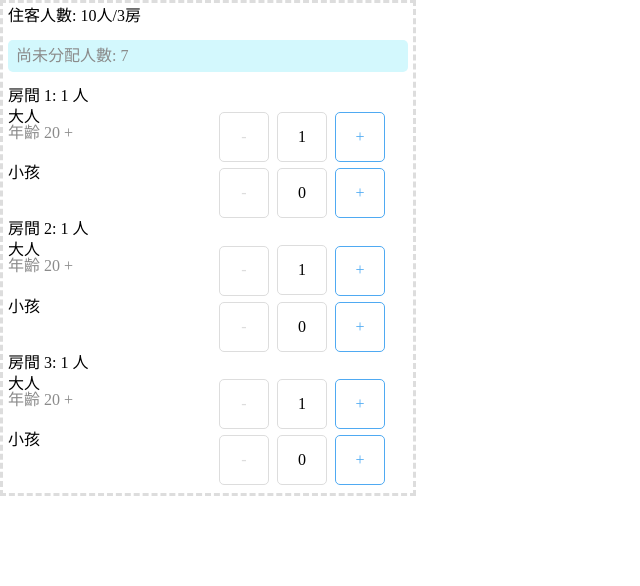
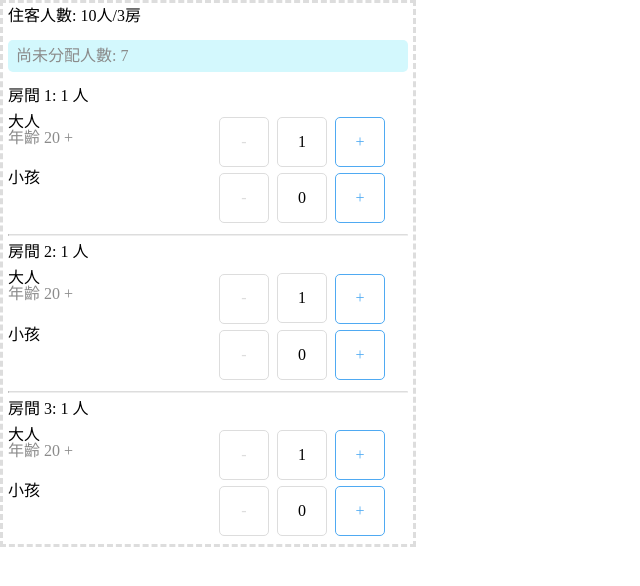
Before and after one commit to Ponpon55837/roomAllocation, a React app: page / in a window 1280 px wide. Shown: the top 586 px of the page, without its empty margins (0-640 px from the left). Built offline with nearby package versions, Linux system fonts and the light colour scheme.

Commit message:
feat: adjust css

```diff
--- a/src/components/CustomInputNumber.tsx
+++ b/src/components/CustomInputNumber.tsx
@@ -69,14 +69,10 @@ const CustomInputNumber: React.FC<CustomInputNumberProps> = ({
       </button>
       <input
         type="number"
-        name={name}
         value={inputValue}
-        min={min}
-        max={max}
-        step={step}
         onChange={handleChange}
         onBlur={handleBlur}
-        disabled={disabled}
+        {...{ name, min, max, step, disabled }}
         style={{
           color: disabled ? '#999' : '#000',
         }}
--- a/src/components/RoomAllocation.tsx
+++ b/src/components/RoomAllocation.tsx
@@ -140,6 +140,7 @@ const RoomAllocation: React.FC<RoomAllocationProps> = ({ guest, room, onChange }
               </div>
             </div>
           </div>
+          <hr className="hrDivider" style={{ display: room === index + 1 ? 'none' : 'default' }} />
         </div>
       ))}
     </div>
--- a/src/styles/RoomAllocation.css
+++ b/src/styles/RoomAllocation.css
@@ -22,7 +22,7 @@
 }
 
 .roomCount {
-  margin-bottom: 5px;
+  margin-bottom: 10px;
 }
 
 .filterDivContainer {
@@ -41,3 +41,7 @@
   display: block;
   float: right;
 }
+
+.hrDivider {
+  border-top: 1px solid #ddd;
+}
```
